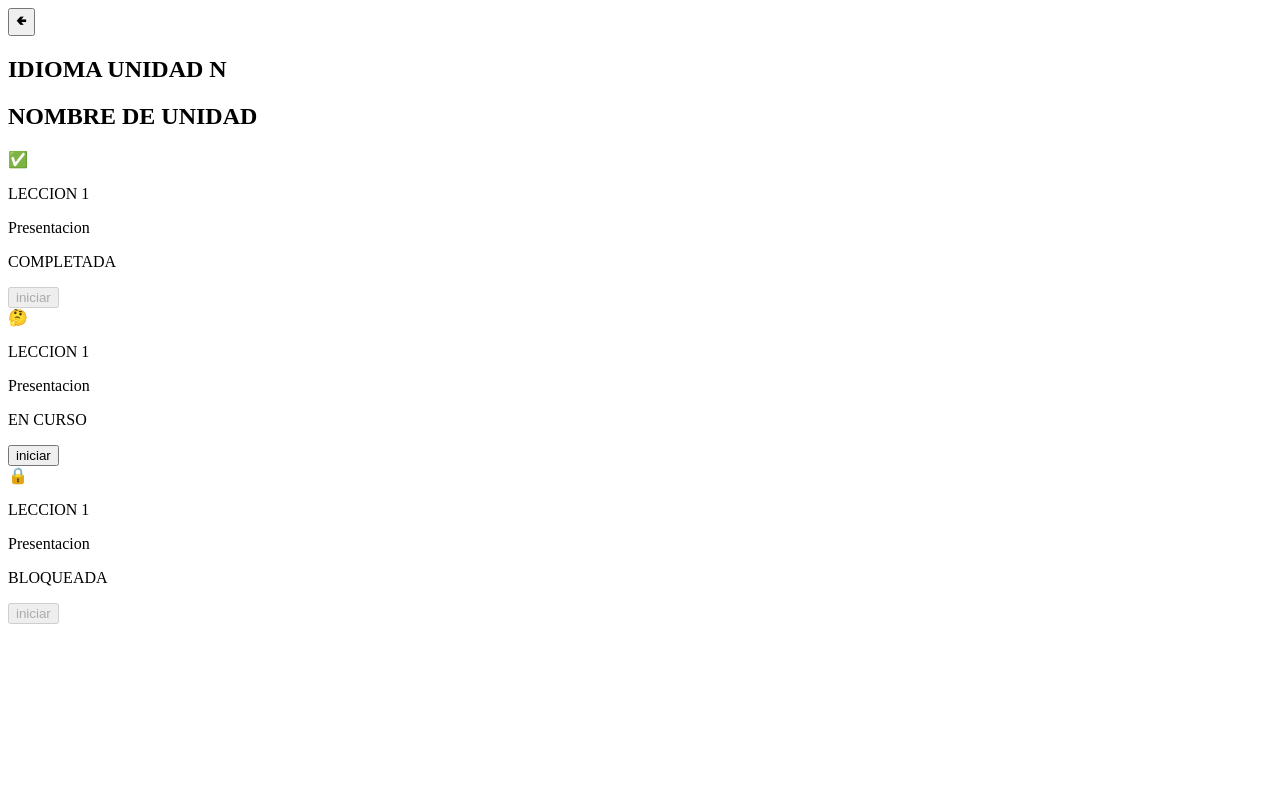
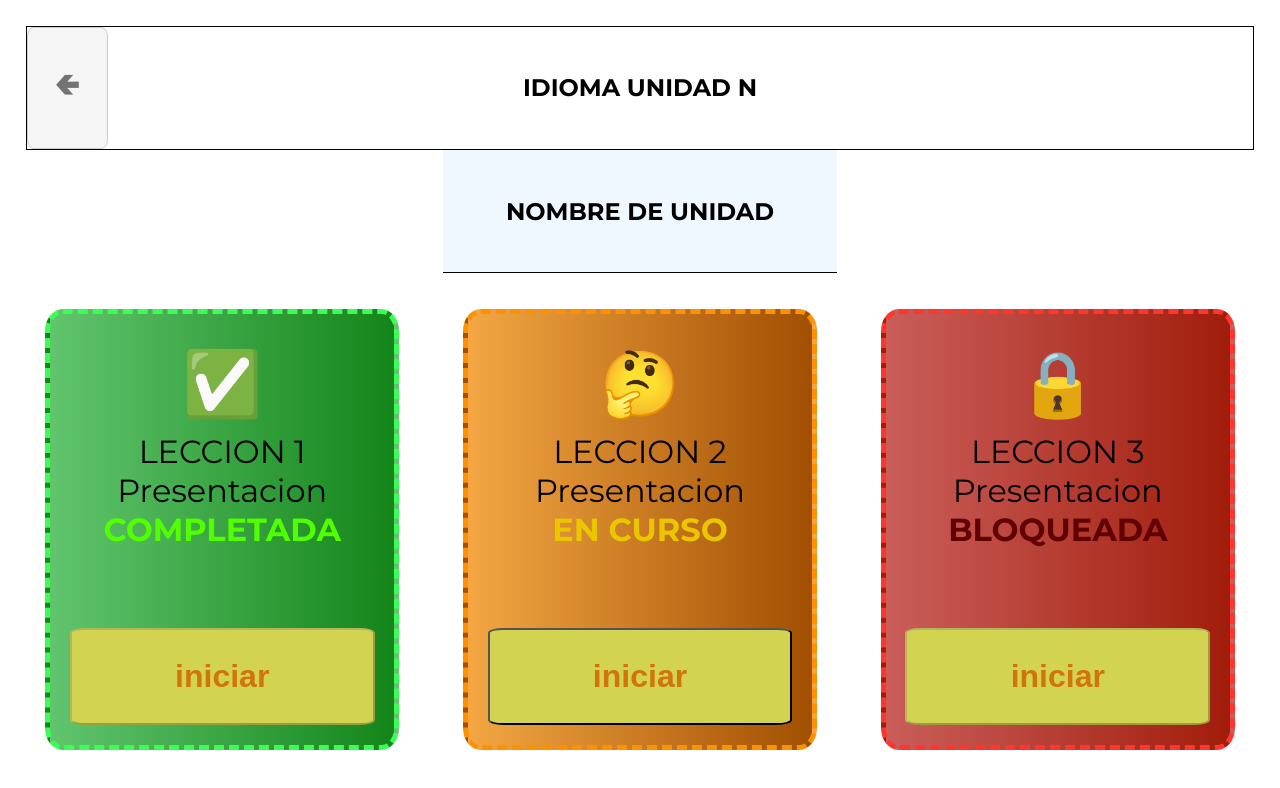
Before and after one commit to Nalysth/TP_ProgramacionWeb, a plain HTML site: page Mapa de Unidades y Lecciones/index.html in a window 1280 px wide. Drawn offline with Linux system fonts and the light colour scheme.

Commit message:
Finalizacion de modelo web, tablet y mobile
 Para la vista de UNIDADES. estan completos los styles

```diff
--- a/Mapa de Unidades y Lecciones/index.html
+++ b/Mapa de Unidades y Lecciones/index.html
@@ -6,6 +6,12 @@
         <title>MAPA DE UNIDADES</title>
         <link rel='stylesheet' href='style_mobile.css'>
         <link rel='stylesheet' href='style_web.css'>
+        <link rel='stylesheet' href='style_tablet.css'>
+
+        <!--GOOGLE FONT-->
+        <link rel="preconnect" href="https://fonts.googleapis.com">
+        <link rel="preconnect" href="https://fonts.gstatic.com" crossorigin>
+        <link href="https://fonts.googleapis.com/css2?family=Montserrat:wght@400;500;600;700&display=swap" rel="stylesheet">
 
     </head>
     <body>
@@ -37,7 +43,7 @@
                     🤔
                 </section>
                 <section class="texto_nombre_estado">
-                    <p>LECCION 1</p>
+                    <p>LECCION 2</p>
                     <p>Presentacion</p>
                     <p class="estado2">EN CURSO</p>
                 </section>
@@ -48,7 +54,7 @@
                     🔒
                 </section>
                 <section class="texto_nombre_estado">
-                    <p>LECCION 1</p>
+                    <p>LECCION 3</p>
                     <p>Presentacion</p>
                     <p class="estado3">BLOQUEADA</p>
                 </section>
--- a/Mapa de Unidades y Lecciones/style_mobile.css
+++ b/Mapa de Unidades y Lecciones/style_mobile.css
@@ -6,32 +6,32 @@
         margin: 0;
         padding: 0;
     }
-    html, body{
-        font-family: 'Gill Sans', 'Gill Sans MT', Calibri, 'Trebuchet MS', sans-serif;
-    }
     body{
         height: 97dvh;
         display: flex;
         flex-direction: column;
+        font-family: 'Montserrat', sans-serif;
+        padding: 5%;
     }
     .cabecera{
         display: flex;
     }
     .sector_retroceso{
-        width: 20%;
+        width: 10%;
         display: flex;
         align-items: center;
     }
     .boton_retroceso{
         font-size: 2em;
         display: flex;
-        height: 100%;
         width: 100%;
         align-items: center;
         justify-content: center;
-        border-radius: 30%;
-        border: none;
-        box-shadow: 5px 5px 10px #0000009c;
+
+        border: 1px solid #ccc;
+        border-radius: 8px;
+        background-color: #f5f5f5;
+        color: #737373;
     }
     .sector_titulo_unidad{
         text-align: center;
@@ -44,7 +44,9 @@
         align-items: center;
         justify-content: center;
         flex:1;
-        gap: 2%;
+        gap: 3%;
+        padding: 0 4%;
+        margin-bottom: 10px ;
     }
     .segundo_titulo{
         text-align: center;
@@ -58,6 +60,7 @@
         width: 100%;
         flex: 1;
         border-radius: 2%;
+        padding-right:2% ;
     }
     .texto_nombre_estado{
         grid-column: 2/4;
@@ -77,19 +80,15 @@
     .sector_emoji{
         grid-column: 1;
         height: 100%;
-        font-size: 2em;
-
+        font-size: 3em;
     }
     .boton_iniciar{
         background-color: #d1d351;
-        font-size: 1em;
         font-weight: bold;
         color: #d1740a;
         border-radius: 10%;
         grid-column: 4;
-        width: 85%;
-        height: 40%;
-
+        height: 25%;
     }
     .sector_emoji, .texto_nombre_estado{
         height: 100%;
--- /dev/null
+++ b/Mapa de Unidades y Lecciones/style_tablet.css
@@ -0,0 +1,28 @@
+@media screen and (min-width: 500px) and (max-width: 1024px) {
+    .sector_targetas{
+        display: grid;
+        grid-template-columns: 1fr 1fr;
+        grid-template-rows:1fr 3fr 3fr;
+        gap: 3%;
+    }
+    .segundo_titulo {
+        grid-column: 1/3;
+        grid-row: 1;
+    }
+    .targeta {
+        margin: 0;
+        padding: 3%;
+    }
+    #lex2{
+        grid-column: 1 / 3;
+        grid-row: 2;
+    }
+    #lex1{
+        grid-column: 1;
+        grid-row: 3;
+    }
+    #lex3{
+        grid-column: 2;
+        grid-row: 3;
+    }
+}
--- a/Mapa de Unidades y Lecciones/style_web.css
+++ b/Mapa de Unidades y Lecciones/style_web.css
@@ -0,0 +1,137 @@
+@media screen and (max-width: 3000px) and (min-width: 500px) {
+    *{
+    margin: 0;
+    padding: 0;
+    }
+    html, body{
+        height: 100dvh;
+        box-sizing: border-box;
+    }
+    body{
+        height: 100%;
+        font-family: 'Montserrat', sans-serif;
+        display: grid;
+        grid-template-rows: 1fr 5fr;
+        padding: 2%;
+    }
+    .cabecera{
+        display: grid;
+        grid-template-columns:repeat(3, 1fr);
+        justify-content: center;
+        align-items: center;
+        border: 1px solid;
+    }
+    .sector_retroceso{
+        grid-column: 1;
+        width: 20%;
+        height: 100%;
+    }
+    .boton_retroceso{
+        font-size: 2em;
+        display: flex;
+        width: 100%;
+        height: 100%;
+        align-items: center;
+        justify-content: center;
+
+        border: 1px solid #ccc;
+        border-radius: 8%;
+        background-color: #f5f5f5;
+        color: #737373;
+    }
+    .sector_titulo_unidad{
+        text-align: center;
+        width: 100%;
+        grid-column: 2;
+
+    }
+    .sector_targetas{
+        align-items: center;
+        justify-content: center;
+        width: 100%;
+        display: grid;
+        grid-template-rows: 1fr 4fr;
+        grid-template-columns:repeat(3, 1fr);
+        gap: 2%;
+    }
+    .segundo_titulo{
+        text-align: center;
+        align-items: center;
+        justify-content: center;
+        display: flex;
+        background-color: aliceblue;
+        grid-column: 2;
+        border-bottom: 1px solid;
+        height: 100%;
+        width: 100%;
+    }
+    .targeta{
+        text-align: center;
+        padding: 5%;
+        margin: 5%;
+        height: 80%;
+        display: grid;
+        grid-template-rows: 1fr 2fr 1fr;
+        grid-row: 2;
+        border-radius: 5%;
+
+        /*se puede sacar
+        lo que hace es trasformar la targeta, estos son los valores de la transicion*/
+        transition: transform 0.2s ease, box-shadow 0.2s ease;
+    }
+
+    /*se puede sacar*/
+    /*Hover es una propiedad que es cuando el mause pasa por encima el objeto cambia
+    en este caso lo que va a hacer es hacer un poco mas grande por la escala
+    y le da la sombra*/
+    .targeta:hover{
+        transform: scale(1.03);
+        box-shadow: 0 10px 20px #00000079;
+    }
+
+    .sector_emoji{
+        display: flex;
+        align-items: center;
+        justify-content: center;
+        font-size: 4em;
+    }
+    .texto_nombre_estado{
+        font-size: 2em;
+    }
+    .boton_iniciar{
+        font-size: 2em;
+        background-color: #d1d351;
+        font-weight: bold;
+        color: #d1740a;
+        border-radius: 5%;
+
+    }
+    .estado1{
+        color: #51ff00;
+    }
+    .estado2{
+        color:#e9c600;
+    }
+    .estado3{
+        color:#610000 ;
+    }
+    .estado1,.estado2,.estado3,.boton_iniciar{
+        font-weight: bold;
+
+    }
+    #lex1{
+        background: linear-gradient(to right, #61c56e, #14851a);
+        border: 5px dashed;
+        border-color: #39ff54;
+    }
+    #lex2{
+        background: linear-gradient(to right, #f3a743, #a14f02);
+        border: 5px dashed;
+        border-color: #ff9100;
+    }
+    #lex3{
+        background: linear-gradient(to right, #ca5e5a, #a11d0b);
+        border: 5px dashed;
+        border-color: #ff352e;
+    }
+}
```
